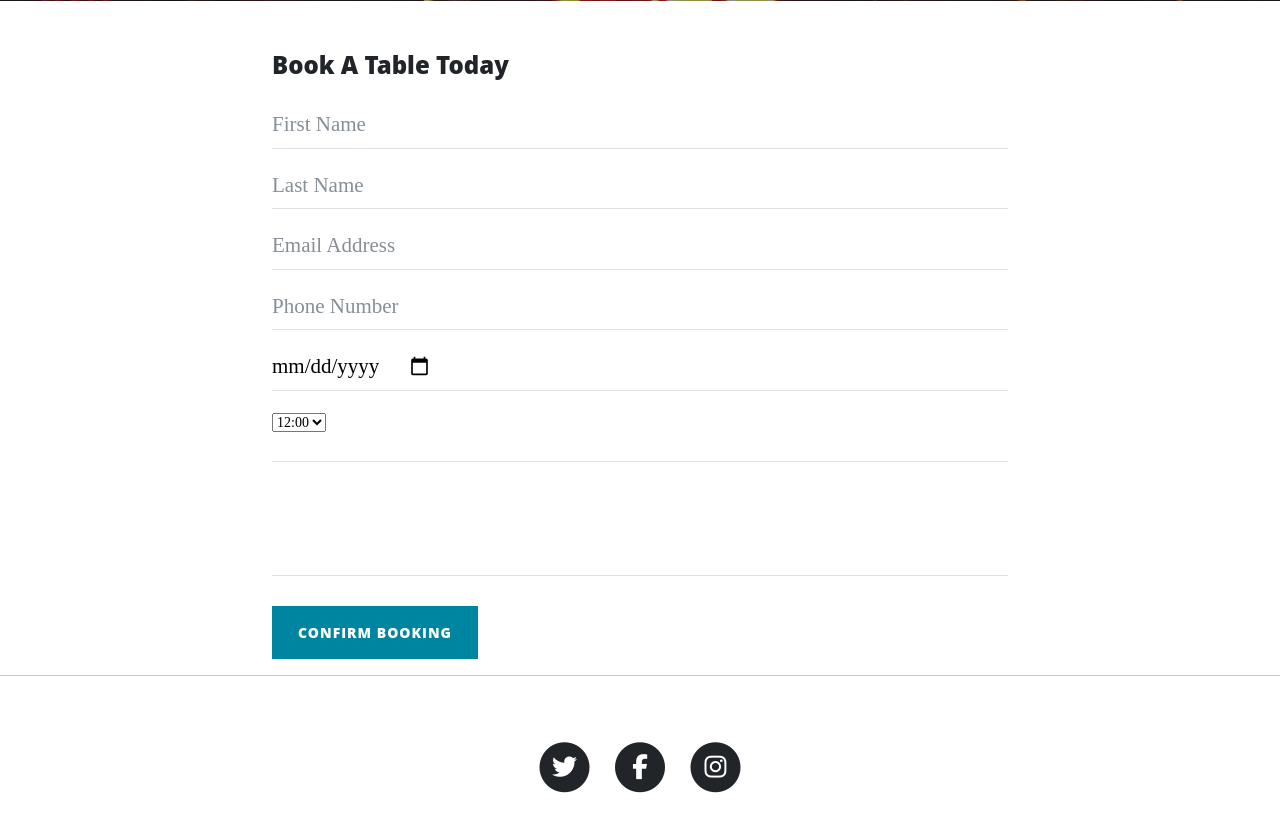
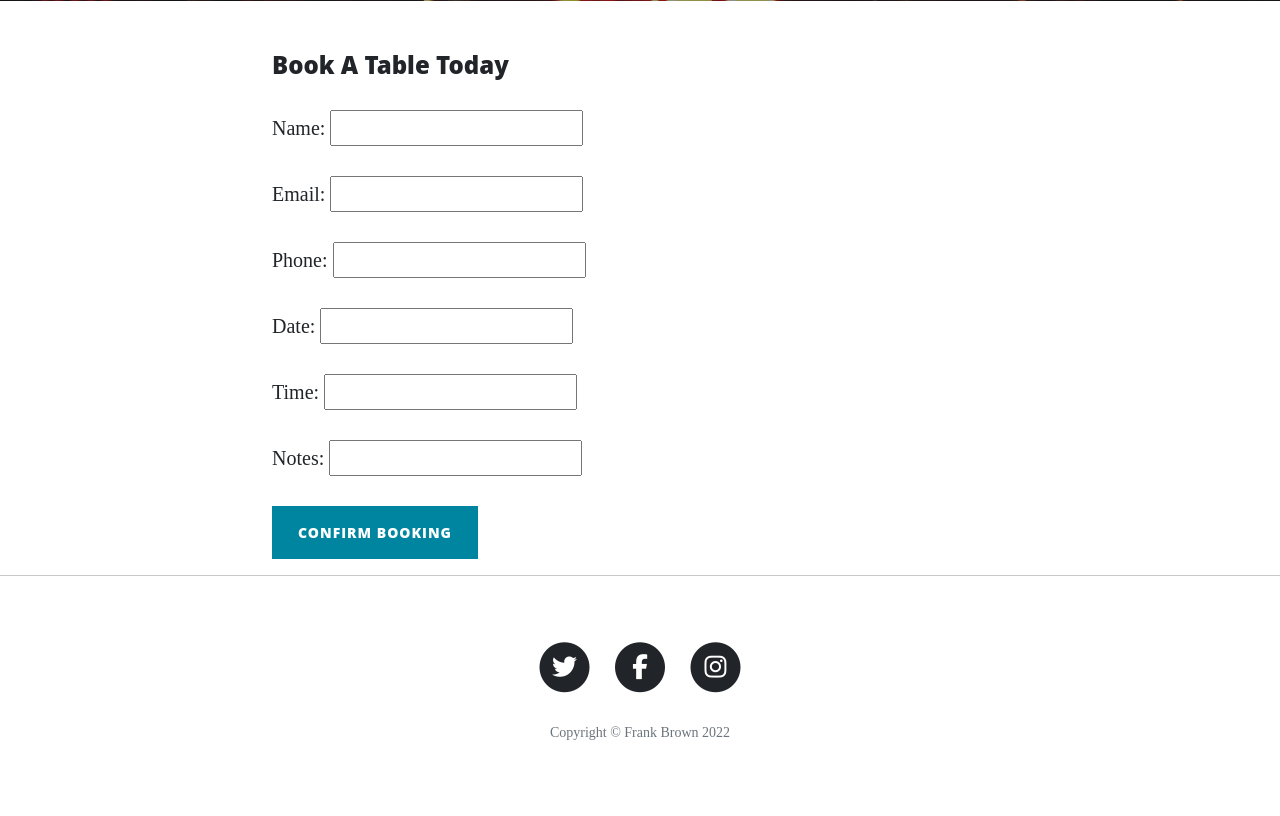
Before and after one commit to FranKBrownn/project-4-steak-house, a Django app: page /templates/booking.html/ in a window 1280 px wide. Shown: the part 627-1443 px from the top of the page. After the commit the page ends 1367 px from the top, so only its background shows below. Run offline with Django 3.2, Linux system fonts and the light colour scheme; some libraries are stand-ins or nearby versions.

Commit message:
started creating my form to be generated through Django instead of having a custom form

```diff
--- a/booking/forms.py
+++ b/booking/forms.py
@@ -5,4 +5,4 @@ from .models import Booking
 class BookingForm(forms.ModelForm):
     class Meta:
         model = Booking
-        feilds = ['fname', 'lname', 'email', 'number', 'date', 'time', 'notes']
+        fields = ['Name', 'Email', 'Phone', 'Date', 'Time', 'Notes']
--- a/booking/models.py
+++ b/booking/models.py
@@ -4,13 +4,12 @@ from cloudinary.models import CloudinaryField
 
 
 class Booking(models.Model):
-    fname = models.CharField(max_length=15, blank=False)
-    lname = models.CharField(max_length=15, blank=False)
-    email = models.EmailField(unique=True, blank=False)
-    number = models.IntegerField(blank=False)
-    date = models.DateField(blank=False)
-    time = models.TimeField(blank=False)
-    notes = models.CharField(max_length=50, blank=False)
+    Name = models.CharField(max_length=15, blank=False)
+    Email = models.EmailField(unique=True, blank=False)
+    Phone = models.IntegerField(blank=False)
+    Date = models.DateField(blank=False)
+    Time = models.TimeField(blank=False)
+    Notes = models.CharField(max_length=50, blank=False)
 
     def __str__(self):
         return self.fname
--- a/booking/views.py
+++ b/booking/views.py
@@ -27,25 +27,14 @@ def menu(request):
 
 def booking(request):
     if request.method == 'POST':
-        print("done")
-        fname = request.POST.get('fname')
-        lname = request.POST.get('lname')
-        email = request.POST.get('email')
-        phone = request.POST.get('phone')
-        date = request.POST.get('date')
-        time = request.POST.get('time')
-        Booking.objects.create(
-            fname=fname,
-            lname=lname,
-            email=email,
-            phone=phone,
-            date=date,
-            time=time,
-        )
-        return redirect('Thank_You')
+        form = BookingForm(request.POST)
+        if form.is_valid():
+            form.save()
+            return redirect('Thank_You')
     form = BookingForm()
+
     context = {
-        'form':form
+        'form': form
     }
     template = loader.get_template('booking.html')
     # return HttpResponse(template.render())
--- a/templates/booking.html
+++ b/templates/booking.html
@@ -52,75 +52,7 @@
         <h4>Book A Table Today</h4>
         <form name="" id="contactForm" method="POST" action="add">
           {% csrf_token %}
-          <div class="control-group">
-            <div class="form-group floating-label-form-group controls">
-              <label>First Name</label>
-              <input type="text" class="form-control" placeholder="First Name" id="fname" name="fname" required data-validation-required-message="Please enter your first name.">
-
-            </div>
-          </div>
-          <div class="control-group">
-            <div class="form-group floating-label-form-group controls">
-              <label>Last Name</label>
-              <input type="text" class="form-control" placeholder="Last Name" id="lname" name="lname"required data-validation-required-message="Please enter your last name.">
-            </div>
-          </div>
-          <div class="control-group">
-            <div class="form-group floating-label-form-group controls">
-              <label>Email Address</label>
-              <input type="email" class="form-control" placeholder="Email Address" id="email" name="email"required data-validation-required-message="Please enter your email address.">
-            </div>
-          </div>
-          <div class="control-group">
-            <div class="form-group col-xs-12 floating-label-form-group controls">
-              <label>Phone Number</label>
-              <input type="tel" class="form-control" placeholder="Phone Number" id="phone" name="phone" required data-validation-required-message="Please enter your phone number.">
-            </div>
-          </div>
-          <div class="control-group">
-            <div class="form-group floating-label-form-group controls">
-              <label for="date" name="date">Date:</label>
-              <input type="date" id="datePickerId" required/>
-            </div>
-          </div>
-          <div class="control-group">
-            <div class="form-group floating-label-form-group controls">
-              <br>
-              <select name="time" id="time"onfocus='this.size=5;' onblur='this.size=1;' onchange='this.size=1; this.blur();' required class="select-tim" name="time">
-                <option value="12:00">12:00</option>
-                <option value="12:30">12:30</option>
-                <option value="13:00">13:00</option>
-                <option value="13:30">13:30</option>
-                <option value="14:00">14:00</option>
-                <option value="14:30">14:30</option>
-                <option value="15:00">15:00</option>
-                <option value="15:30">15:30</option>
-                <option value="16:00">16:00</option>
-                <option value="16:30">16:30</option>
-                <option value="17:00">17:00</option>
-                <option value="17:30">17:30</option>
-                <option value="18:00">18:00</option>
-                <option value="18:30">18:30</option>
-                <option value="19:00">19:00</option>
-                <option value="19:30">19:30</option>
-                <option value="20:00">20:00</option>
-                <option value="20:30">20:30</option>
-                <option value="21:00">21:00</option>
-                <option value="21:30">21:30</option>
-              </select>
-              <br>
-              <br>
-            </div>
-            <p class="help-block text-danger"></p>
-            <br>
-          </div>
-          <div class="control-group">
-            <div class="form-group floating-label-form-group controls">
-              <input type="textarea"/>
-              <p class="help-block text-danger"></p>
-            </div>
-          </div>
-          <br>
+          {{ form.as_p }}
           <div id="success"></div>
           <button type="submit" class="btn btn-primary" id="sendMessageButton">Confirm Booking</button>
         </form>
```
